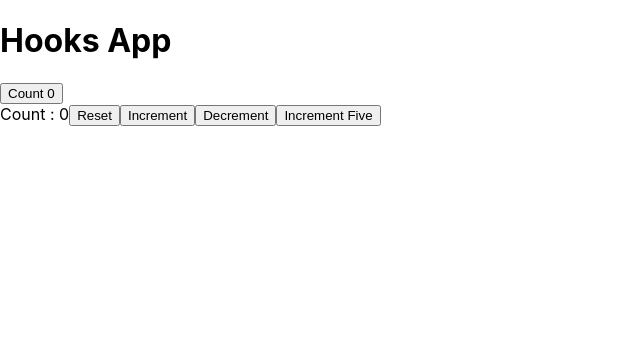
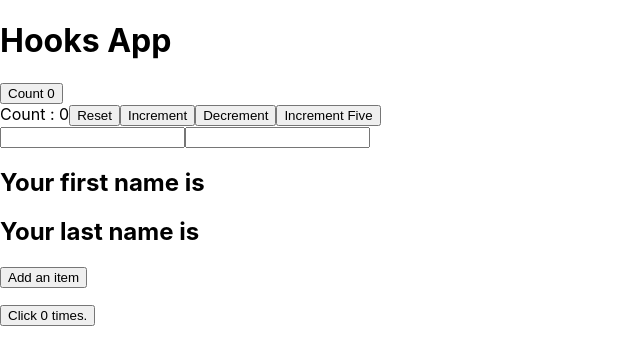
Before and after one commit to ZainabBubere/ReactHooks, a React (Create React App) app: page / in a window 1280 px wide. Shown: the top 364 px of the page, without its empty margins (0-640 px from the left). Built offline with nearby package versions, Linux system fonts and the light colour scheme.

Commit message:
Added new files

```diff
--- a/src/App.js
+++ b/src/App.js
@@ -1,7 +1,10 @@
-import logo from './logo.svg';
+//import logo from './logo.svg';
 import './App.css';
 import Counter from './Components/Counter'
+import EffectCounter1 from './Components/EffectCounter1';
 import HookCounter from './Components/HookCounter';
+import HookCounter3 from './Components/HookCounter3';
+import HookCounter4 from './Components/HookCounter4';
 
 function App() {
   return (
@@ -9,6 +12,9 @@
       <h1>Hooks App</h1>
       <Counter></Counter>
       <HookCounter></HookCounter>
+      <HookCounter3></HookCounter3>
+      <HookCounter4></HookCounter4>
+      <EffectCounter1></EffectCounter1>
     </div>
   );
 }
--- /dev/null
+++ b/src/Components/EffectCounter1.js
@@ -0,0 +1,16 @@
+import React,{useState, useEffect} from 'react'
+
+function EffectCounter1() {
+    const [count,setCount] = useState(0)
+
+    useEffect(() => {
+        document.title = `You clicked ${count} times`
+    })
+    return (
+        <div>
+            <button onClick={() => setCount(count + 1)}>Click {count} times.</button>
+        </div>
+    )
+}
+
+export default EffectCounter1
--- /dev/null
+++ b/src/Components/HookCounter3.js
@@ -0,0 +1,26 @@
+import React, {useState} from 'react'
+
+function HookCounter3() {
+    const [name, setName] = useState({firstName : '', lastName : ''})
+
+    return (
+        <div>
+            <form>
+                <input
+                    type="text"
+                    value={name.firstName}
+                    onChange={e => setName({ ...name, firstName : e.target.value})}
+                />
+                <input
+                    type="text"
+                    value={name.lastName}
+                    onChange={e => setName({ ...name, lastName : e.target.value})}
+                />
+                <h2>Your first name is {name.firstName}</h2>
+                <h2>Your last name is {name.lastName}</h2>
+            </form>
+        </div>
+    )
+}
+
+export default HookCounter3
--- /dev/null
+++ b/src/Components/HookCounter4.js
@@ -0,0 +1,25 @@
+import React, {useState} from 'react'
+
+function HookCounter4() {
+    const [items,setItems] = useState([])
+    const addItems = () => {
+        setItems([...items, {
+            id : items.length,
+            value : Math.floor(Math.random() * 10) + 1
+        }])
+    }
+    console.log(items);
+    return (
+        <div>
+            <button onClick= {addItems}>Add an item</button>
+            <ul>
+            {items.map(item => (
+                <li key={item.id}>{item.value}</li>
+            ))}
+            </ul>
+
+        </div>
+    )
+}
+
+export default HookCounter4
```
